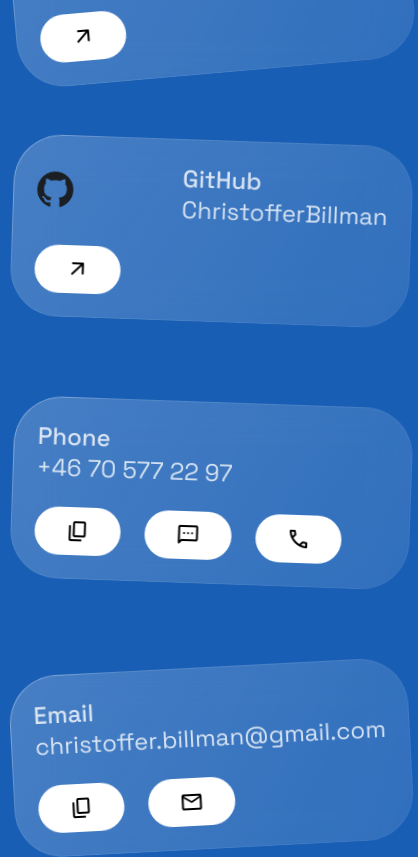
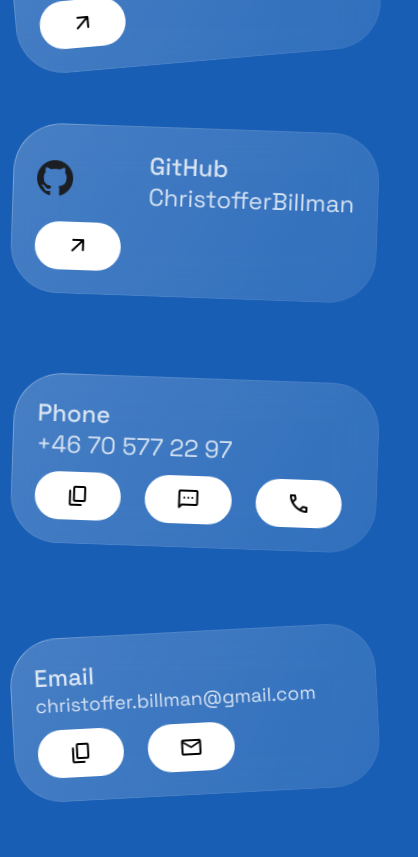
Before and after one commit to ChristofferBillman/portfolio-v5, a React (Vite) app: page / in a window 390 px wide. Shown: the part 6040-6897 px from the top of the page, 418 px wide, since content can reach past the window. Built offline with nearby package versions, Linux system fonts and the light colour scheme.

Commit message:
fix: mobile layout in ContactCard.

```diff
--- a/src/components/ContactCard/ContactCard.module.css
+++ b/src/components/ContactCard/ContactCard.module.css
@@ -4,8 +4,6 @@
 	justify-content: space-between;
 	align-items: center;
 	padding: 1rem;
-	width: fit-content;
-	height: fit-content;
 	gap: 1rem;
 	transition-duration: 500ms;
 	transition-timing-function: cubic-bezier(0.16, 1, 0.3, 1);
@@ -44,6 +42,9 @@
 
 @media (width <= 800px) {
 	.container {
-		box-sizing: border-box;
+		gap: 0.5rem;
+	}
+	.emailText {
+		font-size: 0.8rem;
 	}
 }
--- a/src/components/ContactCard/ContactCard.tsx
+++ b/src/components/ContactCard/ContactCard.tsx
@@ -19,12 +19,15 @@ export function ContactCard({ title, info, img, href, copy, className = '' }: Pr
 
 	const bgStyle = icon == 'close' ? style.err : (icon == 'check' ? style.greenbg : '')
 
+	let emailStyle = ''
+	if(href && href.length > 0 && href[0].includes('mailto:')) emailStyle = style.emailText
+
 	return (
 		<GlassMaterial className={clsx(style.container, className)}>
 			{img && <img src={img} />}
 			<div className={style.textContainer}>
 				<p>{title}</p>
-				<p>{info}</p>
+				<p className={emailStyle}>{info}</p>
 			</div>
 			<div className={style.linksContainer}>
 				{copy &&
--- a/src/components/FloatingContactLinks/FloatingContactLinks.module.css
+++ b/src/components/FloatingContactLinks/FloatingContactLinks.module.css
@@ -6,6 +6,7 @@
 	grid-template-rows: 1fr 1fr;
 	grid-gap: 3rem;
 	justify-items: center;
+	box-sizing: border-box;
 }
 
 .r1, .r2, .r3, .r4 {
```
